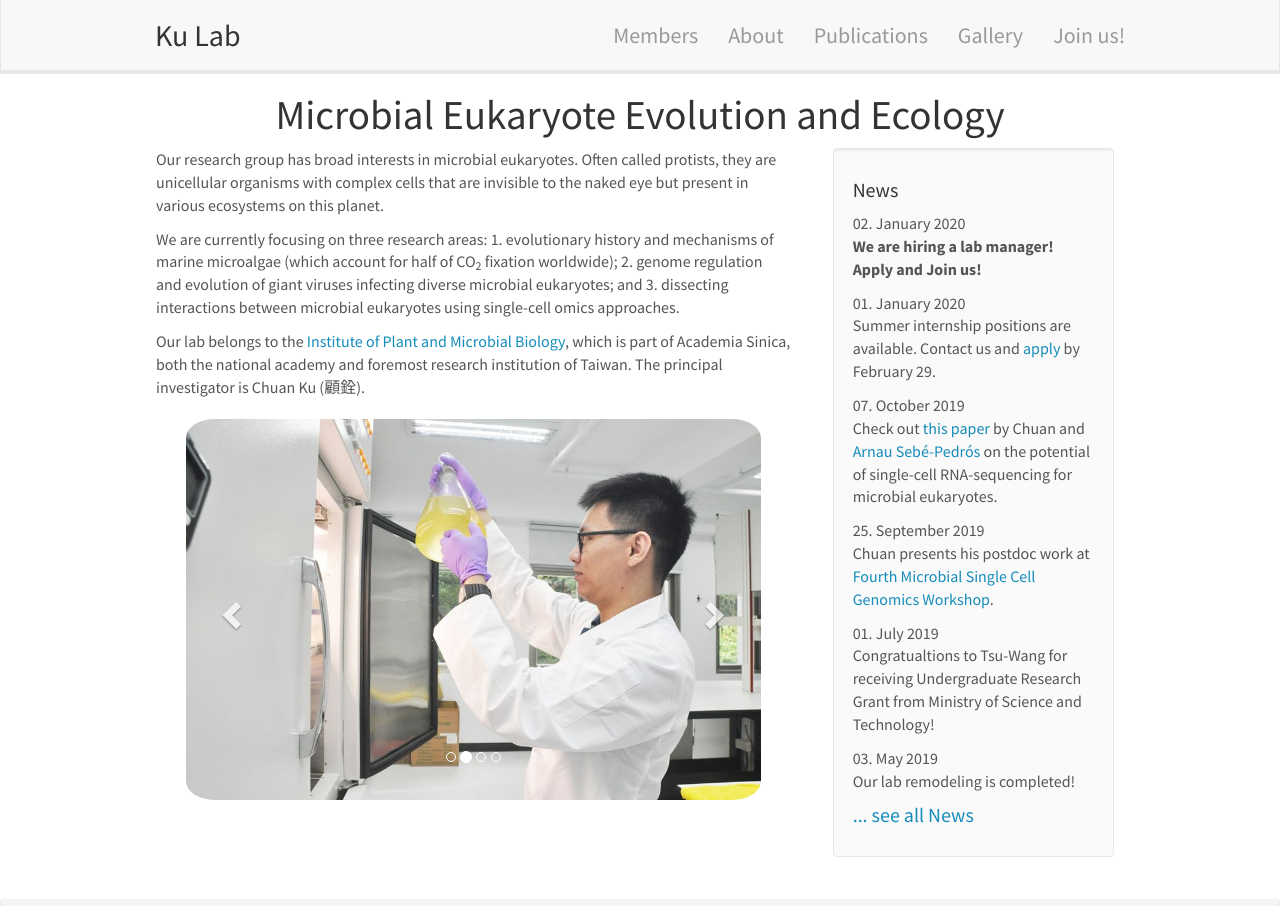
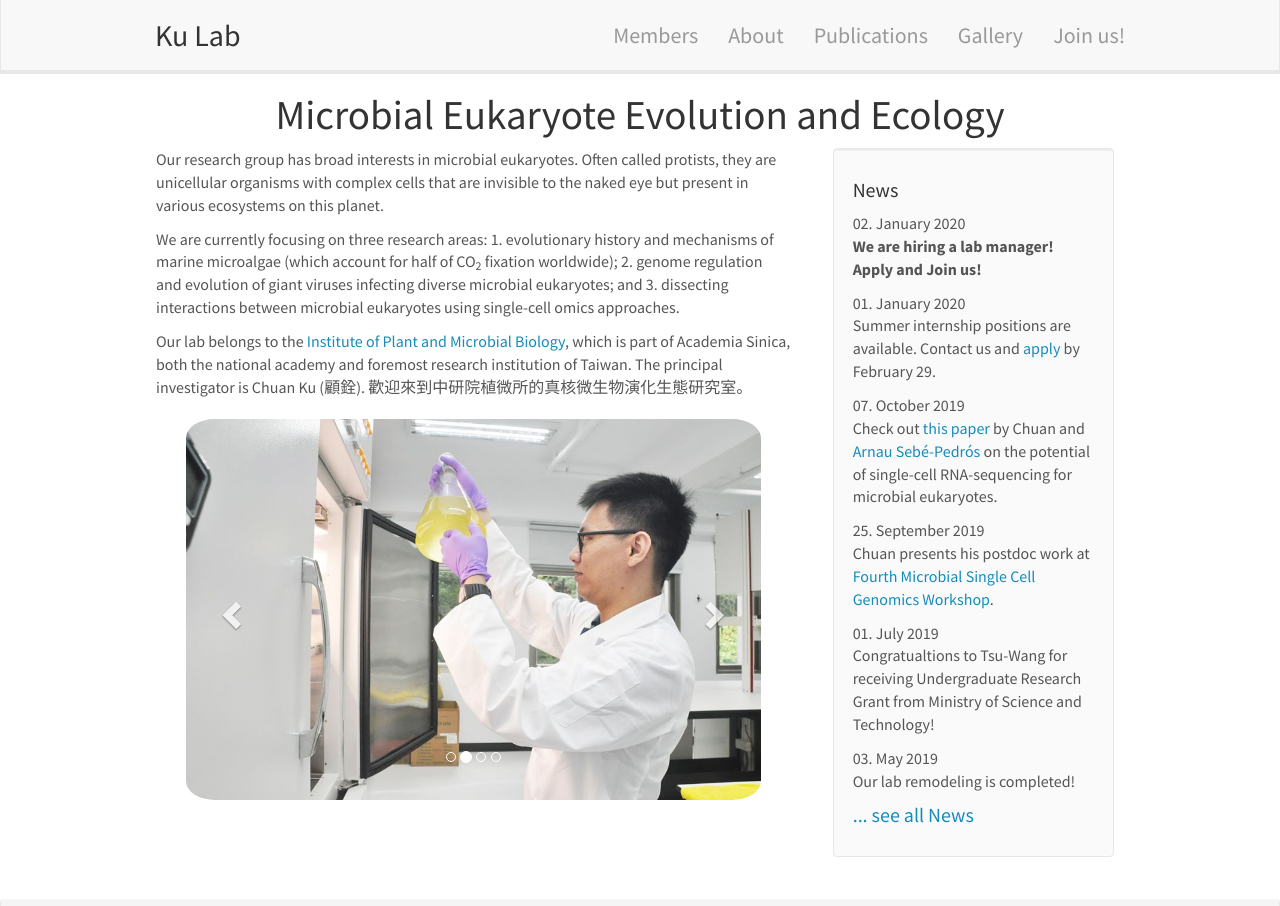
Before and after one commit to tzutongkao/Kao_Lab, a Jekyll site: the page built from _pages/home.md, in a window 1280 px wide and 1275 px high, cut to the strip 0-906 px from the top of the window. Built offline with Jekyll 4.4.1, drawn with Linux system fonts in a browser that asks for light colours; nearby versions of some CDN libraries.

Commit message:
Update home.md

```diff
--- a/_pages/home.md
+++ b/_pages/home.md
@@ -10,7 +10,7 @@ Our research group has broad interests in microbial eukaryotes. Often called pro
 
 We are currently focusing on three research areas: 1. evolutionary history and mechanisms of marine microalgae (which account for half of CO<sub>2</sub> fixation worldwide); 2. genome regulation and evolution of giant viruses infecting diverse microbial eukaryotes; and 3. dissecting interactions between microbial eukaryotes using single-cell omics approaches.
 
-Our lab belongs to the [Institute of Plant and Microbial Biology](https://ipmb.sinica.edu.tw/en), which is part of Academia Sinica, both the national academy and foremost research institution of Taiwan. The principal investigator is Chuan Ku (顧銓).
+Our lab belongs to the [Institute of Plant and Microbial Biology](https://ipmb.sinica.edu.tw/en), which is part of Academia Sinica, both the national academy and foremost research institution of Taiwan. The principal investigator is Chuan Ku (顧銓). 歡迎來到中研院植微所的真核微生物演化生態研究室。
 
 
 
```
